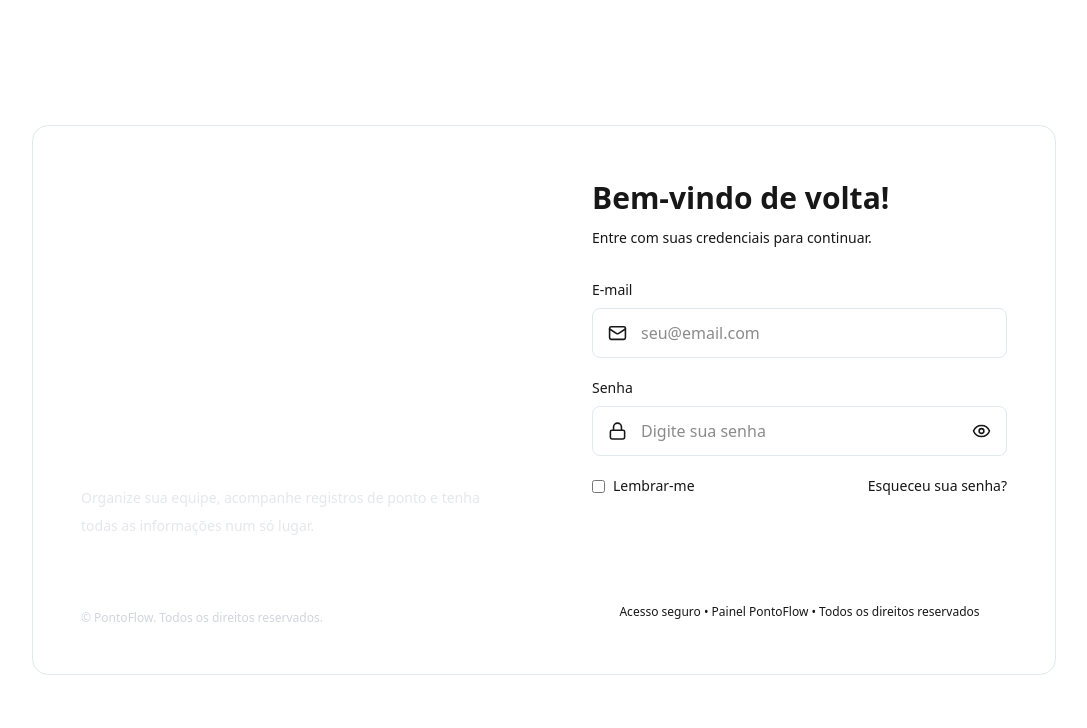
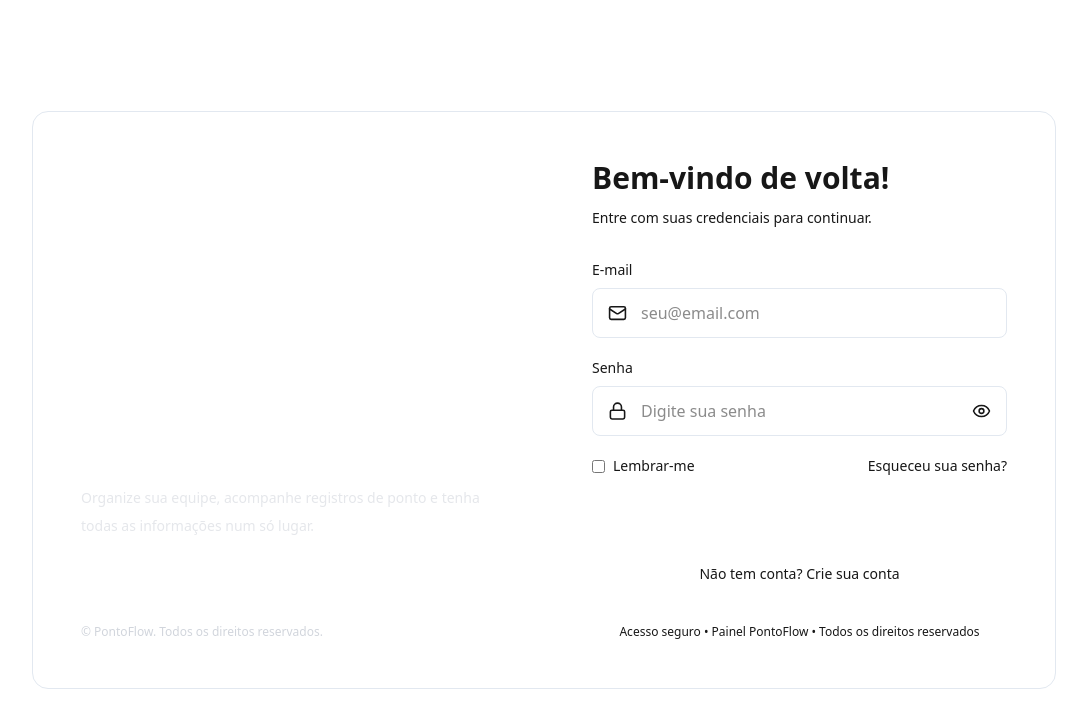
Before and after one commit to lab07-jnd/frontend, a Next.js app: page /login in a window 1280 px wide. Shown: the top 728 px of the page, without its empty margins (96-1183 px from the left). Built offline with nearby package versions, Linux system fonts and the light colour scheme; no server answers.

Commit message:
feat(auth): add sign-up link to the login page

```diff
--- a/app/login/page.tsx
+++ b/app/login/page.tsx
@@ -2,6 +2,7 @@
 
 import { useState } from "react";
 import { useRouter } from "next/navigation";
+import Link from "next/link";
 import {
     Eye,
     EyeOff,
@@ -186,6 +187,15 @@ export default function LoginPage() {
                             <ArrowRight size={18} />
                         </button>
 
+                        {!esqueceuSenha && (
+                            <p className="text-center text-sm text-text-secondary">
+                                Não tem conta?{" "}
+                                <Link href="/register" className="text-sidebar hover:underline">
+                                    Crie sua conta
+                                </Link>
+                            </p>
+                        )}
+
                         {esqueceuSenha && (
                             <button
                                 type="button"
```
Lines whose indentation alone changed are shown as unchanged.
